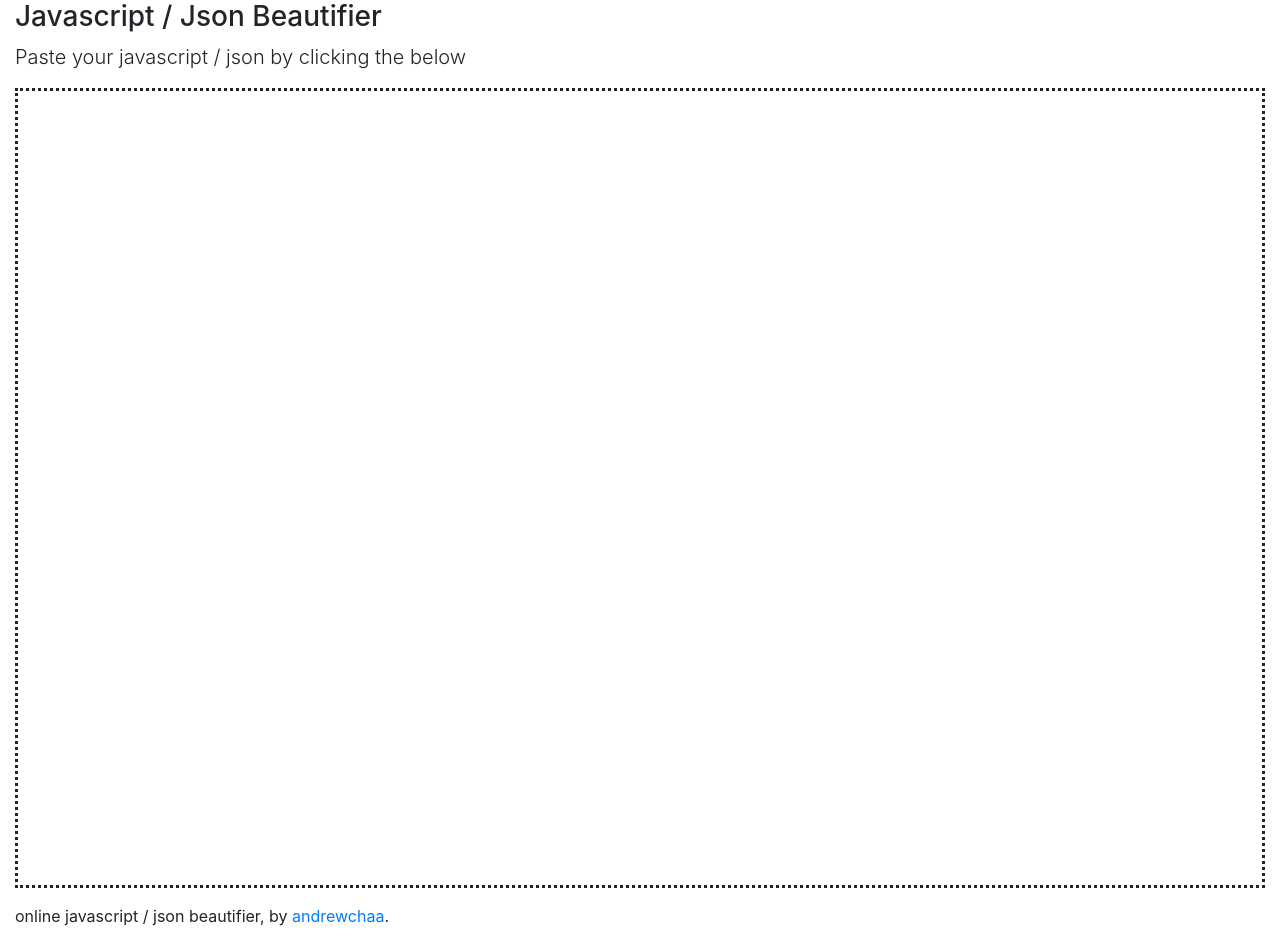
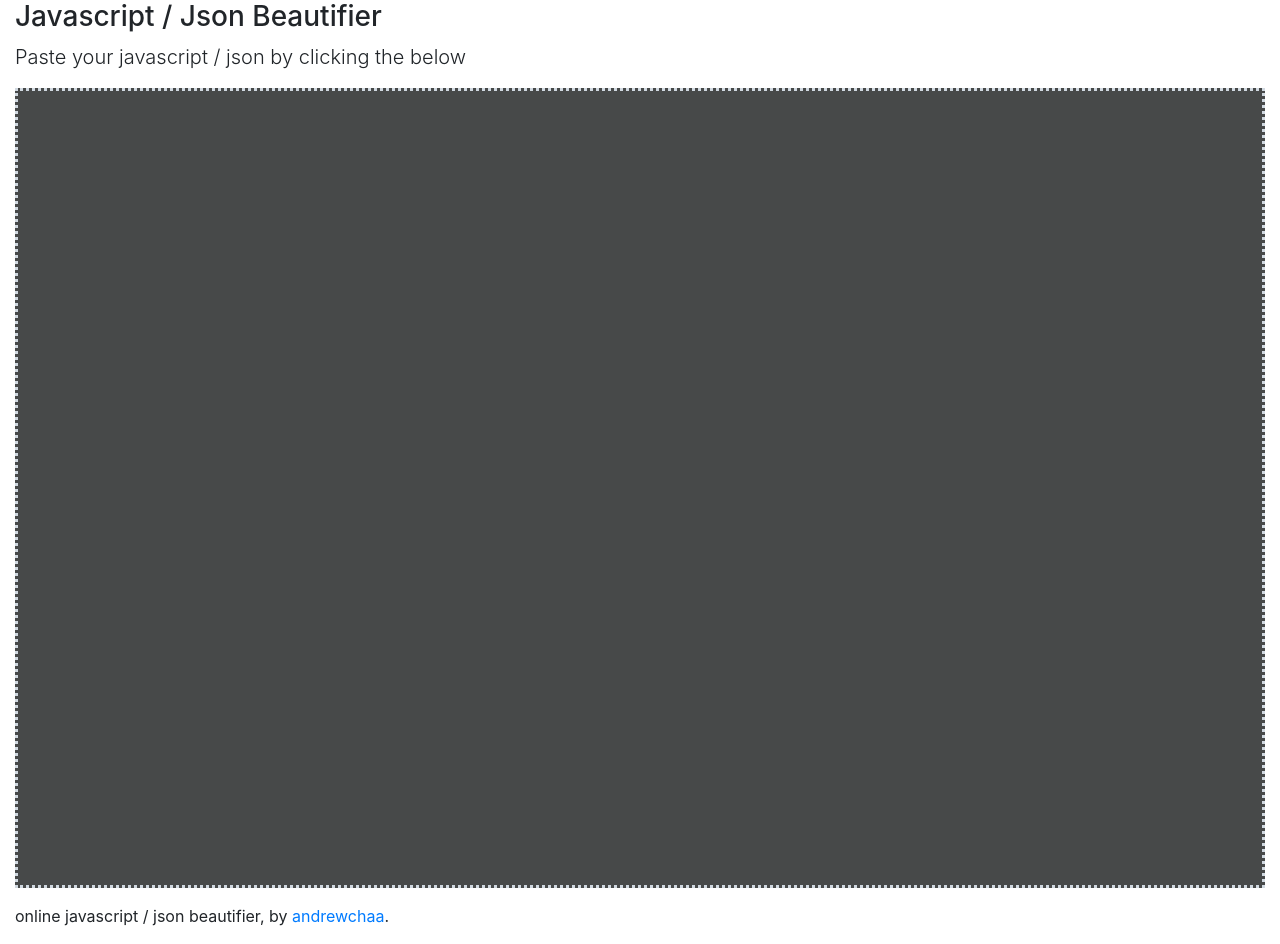
Before and after one commit to andrewchaa/JsBeautifierWeb, an Angular app: page / in a window 1280 px wide. Built offline with nearby package versions, Linux system fonts and the light colour scheme; what clipboard-polyfill, js-beautify would draw is missing.

Commit message:
rainbow theme

```diff
--- a/src/app/app.component.html
+++ b/src/app/app.component.html
@@ -1,4 +1,4 @@
-<pre (click)='pasteJson()'
-  style="text-align:left; width:100%; border-style:dotted; height:800px; font: normal 10pt Consolas, Monaco, monospace; ">
-  <code [innerHTML]="jsonHtml"></code>
+<pre class="hljs" (click)='pasteJson()'>
+  <code [innerHTML]="jsonHtml">
+  </code>
 </pre>
--- a/src/app/app.component.ts
+++ b/src/app/app.component.ts
@@ -24,11 +24,10 @@ export class AppComponent {
     console.log('t');
     clipboard.readText().then(
       txt => {
-        const beautified = beautify(txt, { indent_size: 4, space_in_empty_paren: true });
+        const beautified = beautify(txt, { indent_size: 2, space_in_empty_paren: true });
         const highlighted = hljs.highlight('javascript', beautified, true).value;
-        this.jsonString = beautified;
         console.log(hljs.highlight('javascript', txt, true));
-        this.jsonHtml = highlighted;
+        this.jsonHtml = '\n' + highlighted;
     });
   }
 }
--- /dev/null
+++ b/src/styles.css
@@ -0,0 +1,6 @@
+pre {
+    width:100%;
+    border-style:dotted;
+    height:800px;
+    font: normal 10pt Consolas, Monaco, monospace;
+}
```
Also changed, not shown: .angular-cli.json.
